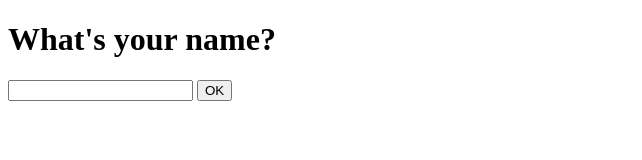
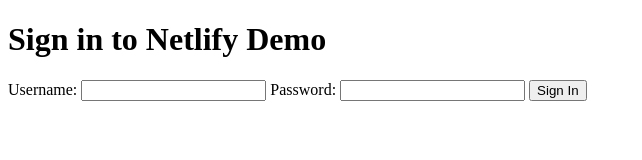
Before and after one commit to ucudal-wp/netlify-test, a website: page public/index.html in a window 1280 px wide. Shown: the whole page, without its empty margins (0-642 px from the left). Drawn offline with Linux system fonts and the light colour scheme.

Commit message:
feat: add sign in form

```diff
--- a/public/index.html
+++ b/public/index.html
@@ -6,9 +6,16 @@
     <script src="script.js" defer></script>
   </head>
   <body>
-    <h1>What's your name?</h1>
-    <input id="name" type="text" />
-    <button id="ok" type="button">OK</button>
-    <p id="greeting"></p>
+    <h1>Sign in to <strong>Netlify Demo</strong></h1>
+    <label for="username">
+      Username:
+      <input id="username" name="username" type="text" />
+    </label>
+    <label for="password">
+      Password:
+      <input id="password" name="password" type="password" />
+    </label>
+    <button id="sign-in" type="button">Sign In</button>
+    <p id="error"></p>
   </body>
 </html>
```
